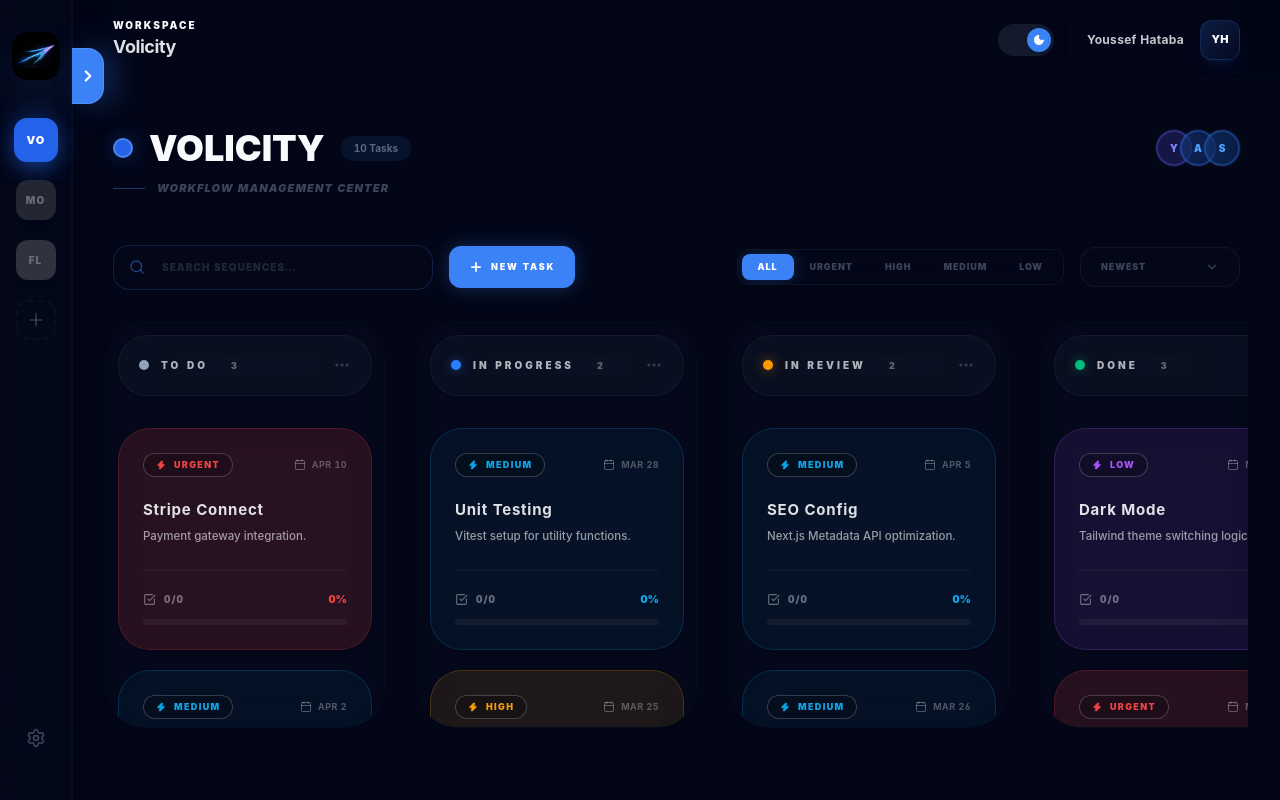
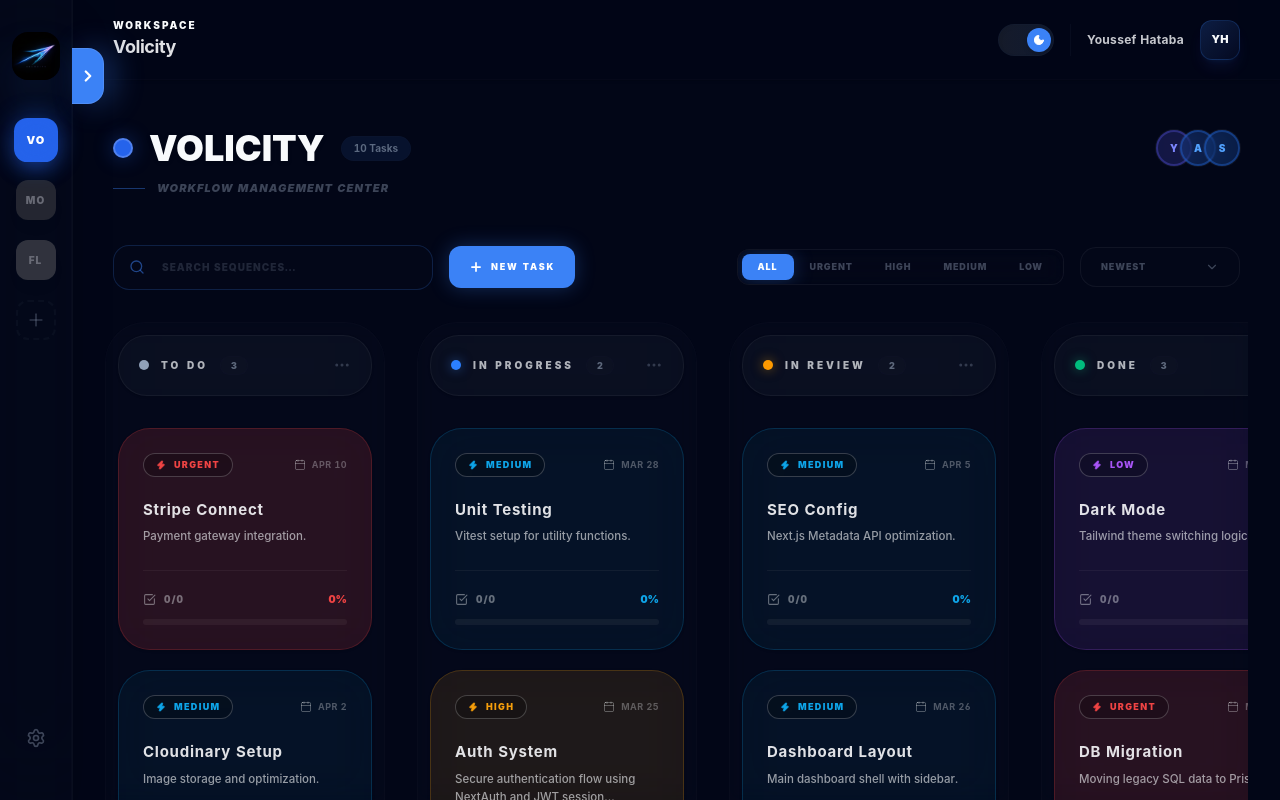
Before and after one commit to youssef-hataba/velocity, a React (Vite) app: page / in a window 1280 px wide. Built offline with nearby package versions, Linux system fonts and the light colour scheme.

Commit message:
edit column height

```diff
--- a/src/components/tabs/board/Board.tsx
+++ b/src/components/tabs/board/Board.tsx
@@ -142,7 +142,7 @@ const Board = () => {
       onDragStart={handleDragStart}
       onDragEnd={handleDragEnd}
     >
-      <div className="h-full flex flex-col gap-8">
+      <div className="flex flex-col gap-8">
         <BoardHeader project={activeProject} tasksCount={filteredAndSortedTasks.length} />
 
         <BoardControls
--- a/src/components/tabs/board/Column.tsx
+++ b/src/components/tabs/board/Column.tsx
@@ -25,7 +25,7 @@ const Column = ({ title, status, tasks }: ColumnProps) => {
   const config = statusConfig[status];
 
   return (
-    <div className="flex flex-col w-90 min-w-70 h-full group/column relative rounded-[2.5rem] bg-surface/20 border border-steel/10 py-3 px-1 pb-0 backdrop-blur-sm transition-all duration-500">
+    <div className="flex flex-col w-90 min-w-70 h-fit max-h-146 group/column relative rounded-[2.5rem] bg-surface/20 border border-steel/10 py-3 px-1 pb-0 backdrop-blur-sm transition-all duration-500">
       <header className="relative p-5 mx-2 rounded-[1.8rem] border border-black/5 dark:border-white/5 bg-white/40 dark:bg-card/20 backdrop-blur-2xl flex items-center justify-between shadow-sm transition-all duration-500 z-10">
         <div className="flex items-center gap-3">
           <div className={`w-2.5 h-2.5 rounded-full ${config.dot} ${config.glow}`} />
```
